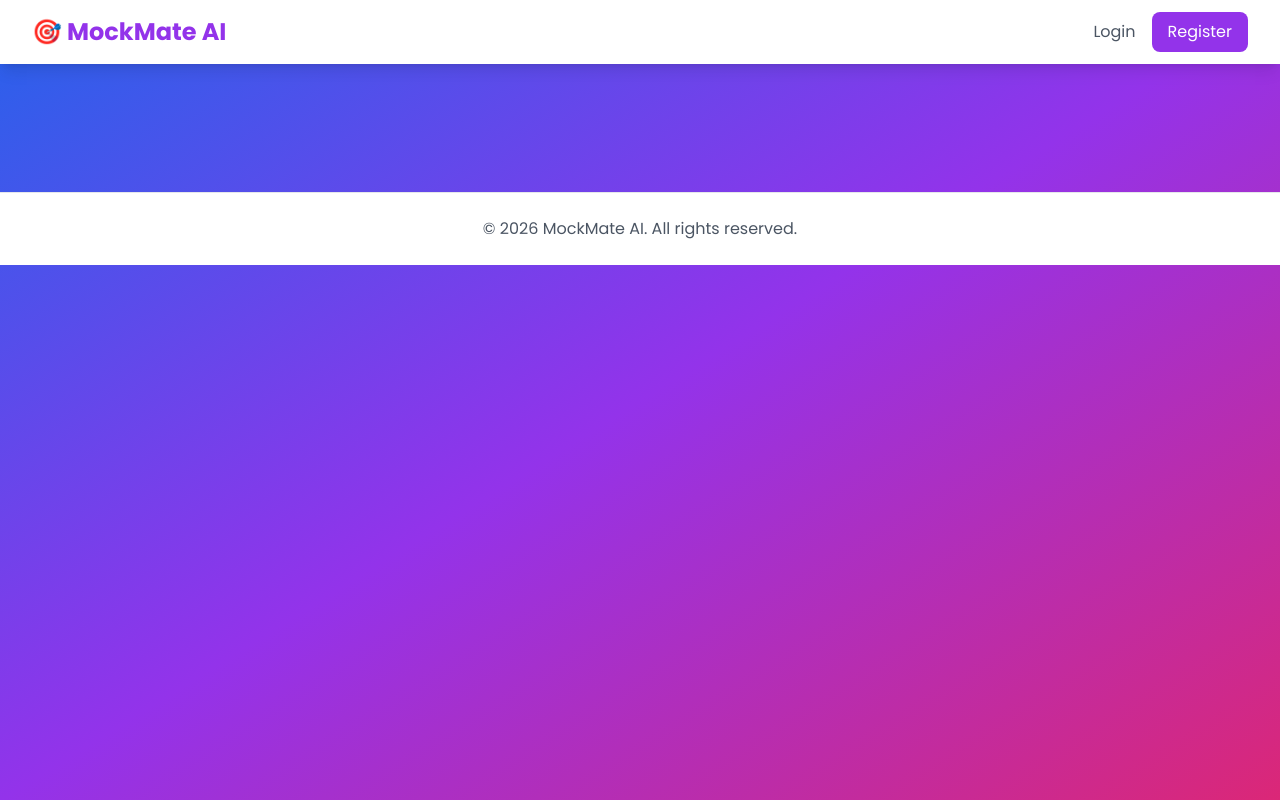
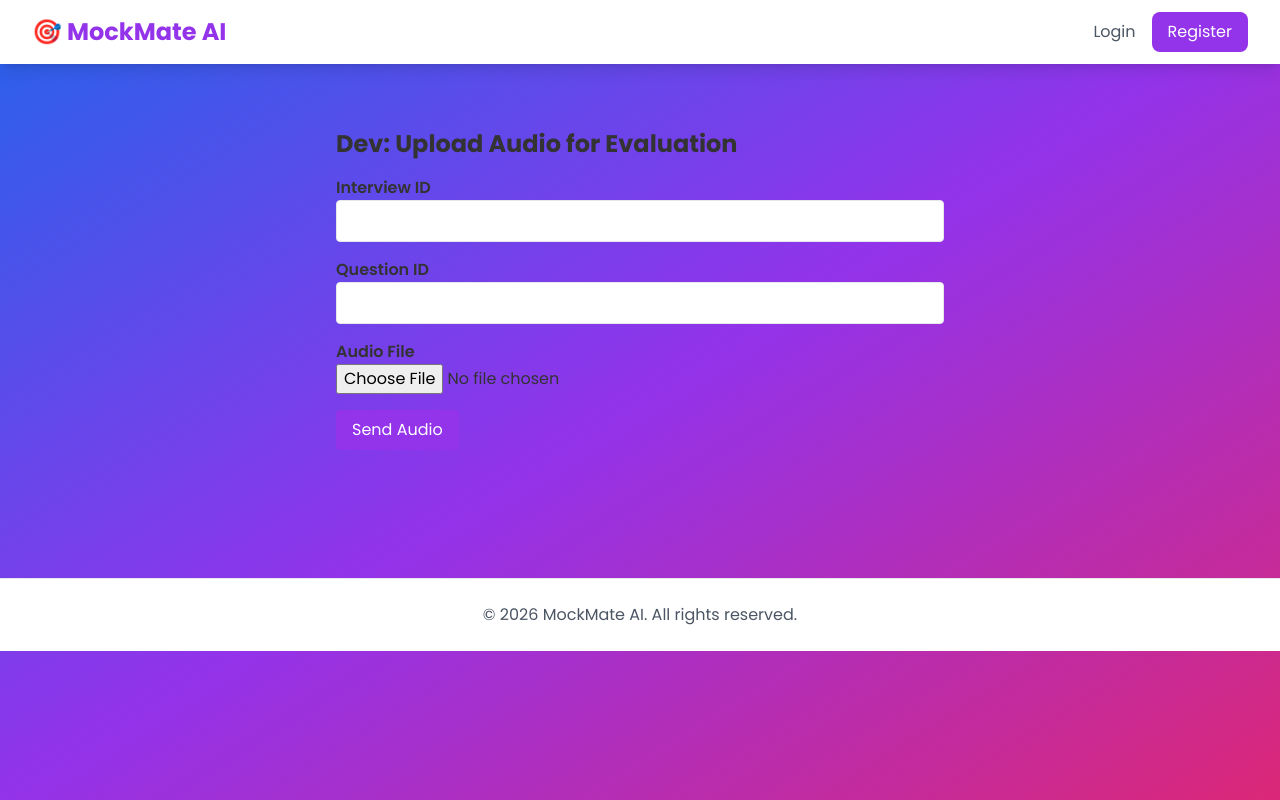
Before and after one commit to AninditaGarai/MockMate-AI, a React (Vite) app in the folder frontend/: page /dev/mic in a window 1280 px wide. Built offline with nearby package versions, Linux system fonts and the light colour scheme; no server answers.

Commit message:
feat(dev): dev mic upload page; disable auto-start recording; add dev route

```diff
--- a/frontend/src/App.jsx
+++ b/frontend/src/App.jsx
@@ -7,6 +7,7 @@ import RegisterPage from './pages/RegisterPage'
 import InterviewPage from './pages/InterviewPage'
 import DashboardPage from './pages/DashboardPage'
 import ResultsPage from './pages/ResultsPage'
+import DevMicPage from './pages/DevMicPage'
 import { useAuthStore } from './store'
 import './App.css'
 
@@ -33,6 +34,7 @@ function App() {
           <Route path="/dashboard" element={token ? <DashboardPage /> : <Navigate to="/login" />} />
           <Route path="/interview/:id" element={token ? <InterviewPage /> : <Navigate to="/login" />} />
           <Route path="/results/:id" element={token ? <ResultsPage /> : <Navigate to="/login" />} />
+          <Route path="/dev/mic" element={<DevMicPage />} />
         </Routes>
       </Layout>
     </Router>
--- /dev/null
+++ b/frontend/src/pages/DevMicPage.jsx
@@ -0,0 +1,49 @@
+import { useState } from 'react'
+import { feedbackService } from '../services/api'
+
+export default function DevMicPage() {
+  const [file, setFile] = useState(null)
+  const [result, setResult] = useState(null)
+  const [loading, setLoading] = useState(false)
+  const [interviewId, setInterviewId] = useState('')
+  const [questionId, setQuestionId] = useState('')
+
+  const handleUpload = async () => {
+    if (!file || !interviewId || !questionId) return alert('Select file and set interview/question IDs')
+    setLoading(true)
+    try {
+      const resp = await feedbackService.evaluateVoiceAnswer(interviewId, questionId, file)
+      setResult(resp.data)
+    } catch (err) {
+      setResult({ error: err.message || 'Request failed' })
+    } finally {
+      setLoading(false)
+    }
+  }
+
+  return (
+    <div className="max-w-2xl mx-auto p-8">
+      <h2 className="text-2xl font-bold mb-4">Dev: Upload Audio for Evaluation</h2>
+      <div className="space-y-4">
+        <div>
+          <label className="block font-semibold">Interview ID</label>
+          <input value={interviewId} onChange={(e)=>setInterviewId(e.target.value)} className="w-full p-2 border rounded" />
+        </div>
+        <div>
+          <label className="block font-semibold">Question ID</label>
+          <input value={questionId} onChange={(e)=>setQuestionId(e.target.value)} className="w-full p-2 border rounded" />
+        </div>
+        <div>
+          <label className="block font-semibold">Audio File</label>
+          <input type="file" accept="audio/*" onChange={(e)=>setFile(e.target.files[0])} />
+        </div>
+        <div>
+          <button onClick={handleUpload} className="bg-purple-600 text-white px-4 py-2 rounded" disabled={loading}>{loading? 'Sending...':'Send Audio'}</button>
+        </div>
+        {result && (
+          <pre className="bg-gray-100 p-4 rounded mt-4">{JSON.stringify(result, null, 2)}</pre>
+        )}
+      </div>
+    </div>
+  )
+}
--- a/frontend/src/pages/InterviewPage.jsx
+++ b/frontend/src/pages/InterviewPage.jsx
@@ -65,12 +65,9 @@ export default function InterviewPage() {
       console.warn('TTS not available:', err)
     }
 
-    // Auto-start recording shortly after speaking (if not already recording)
-    const t = setTimeout(() => {
-      if (!isRecording) startRecording()
-    }, 1200)
-
-    return () => clearTimeout(t)
+    // Removed auto-start recording to avoid unexpected permission prompts.
+    // User must press the Record button to start recording now.
+    return () => {}
   }, [currentQuestionIndex, questions])
 
   if (questions.length === 0) {
```
